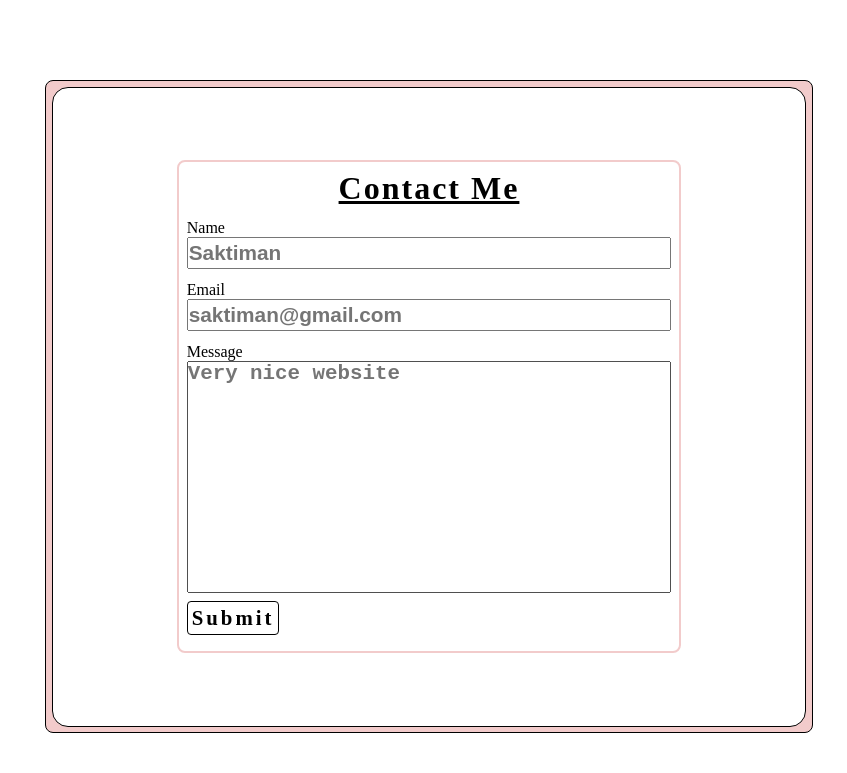
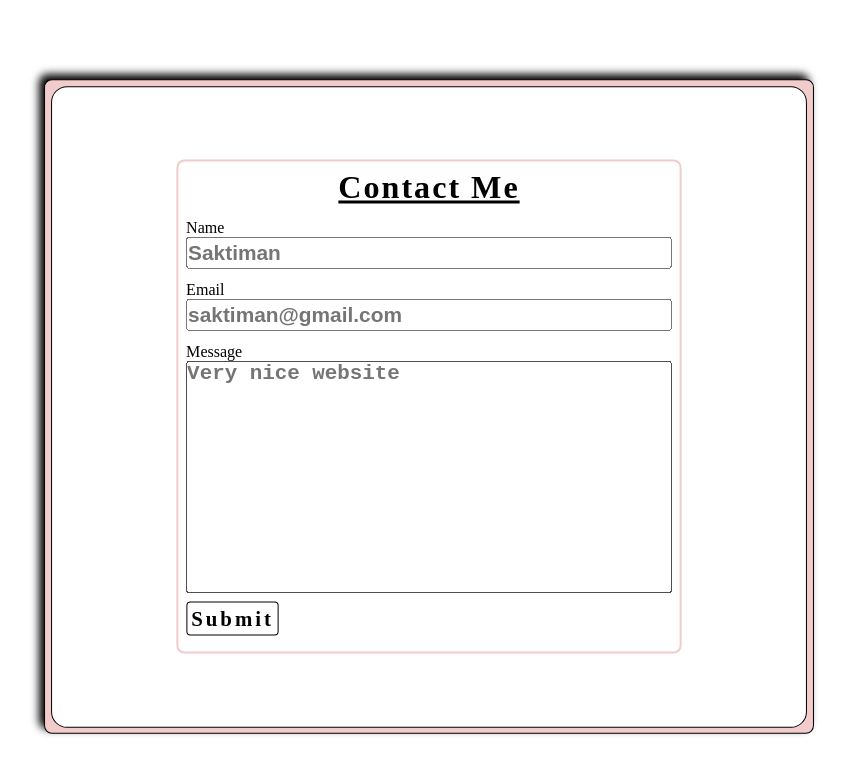
Before and after one commit to Ashishkuldeep23/working-with-nodemailer, a website: page public/index.html in a window 1280 px wide. In both pictures the pointer is over the element 640 px from the left and 1168 px from the top of the page. Shown: the part 762-1535 px from the top of the page, without its empty margins (211-1058 px from the left). Drawn offline with Linux system fonts and the light colour scheme.

Commit message:
Card degine added done now

```diff
--- a/public/style.css
+++ b/public/style.css
@@ -34,6 +34,7 @@ main {
 
 h1{
     margin: 2vh auto;
+    text-decoration: underline;
     /* width: 90%; */
 }
 
@@ -65,7 +66,15 @@ h1{
     display: flex;
     align-items: center;
     justify-content: center;
+
 }
+
+
+.contect_div:hover {
+    filter: drop-shadow(-5px -5px 4px black);
+    transform: scale(1.0025);
+}
+
 
 .contect_div>.inner {
     background-color: #fff;
```
